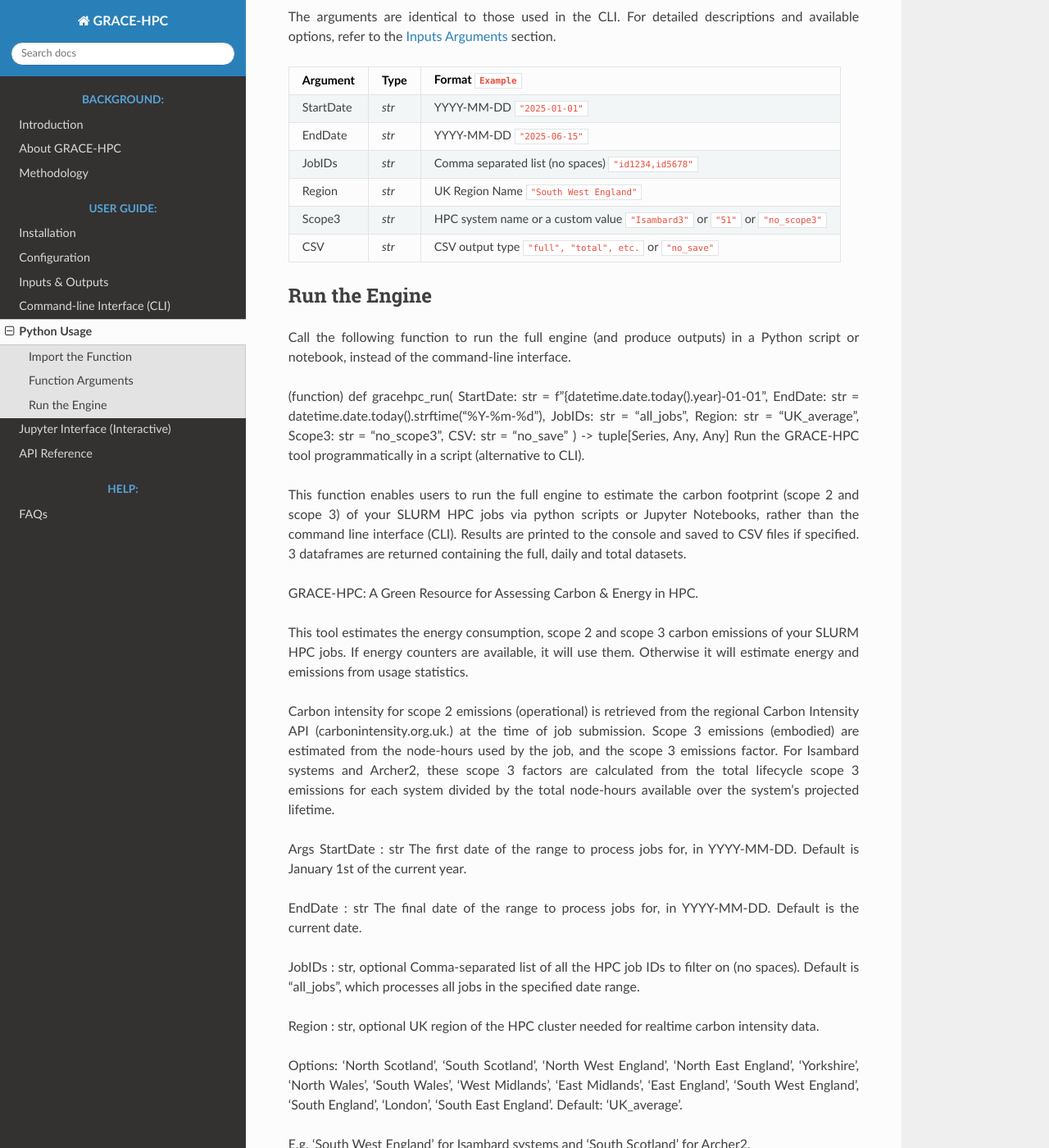
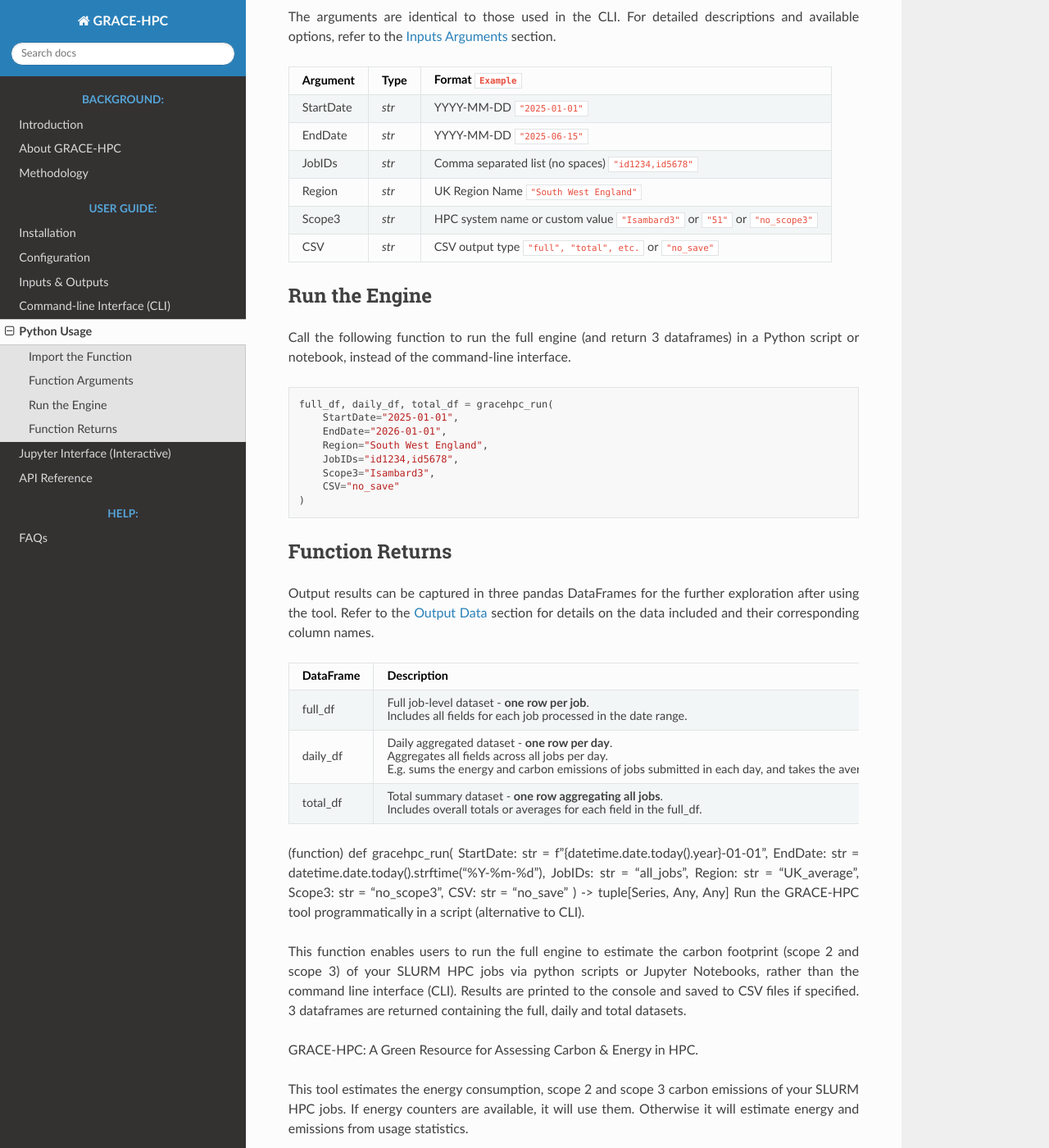
Before and after one commit to Elliot-Ayliffe/GRACE-HPC, a Sphinx documentation site: the page built from docs/function.md, in a window 1280 px wide and 1400 px high, scrolled down 498 px. Shown: the whole window at 82% size. Built offline with Sphinx 7.4.7 and the Read the Docs theme 3.1.0, drawn with Linux system fonts in a browser that asks for light colours.

Commit message:
Update function.md

````diff
--- a/docs/function.md
+++ b/docs/function.md
@@ -19,26 +19,31 @@
 | EndDate             | *str*| YYYY-MM-DD   `"2025-06-15"`                                             |
 | JobIDs              | *str*| Comma separated list (no spaces)   `"id1234,id5678"`                     |
 | Region              | *str*| UK Region Name   `"South West England"`                                  |
-| Scope3              | *str*| HPC system name or a custom value  `"Isambard3"` or `"51"` or `"no_scope3"`                      |
+| Scope3              | *str*| HPC system name or custom value  `"Isambard3"` or `"51"` or `"no_scope3"`                      |
 | CSV                 | *str*| CSV output type   `"full", "total", etc.` or `"no_save"`                               |
 
 
 ## Run the Engine
-Call the following function to run the full engine (and produce outputs) in a Python script or notebook, instead of the command-line interface.
+Call the following function to run the full engine (and return 3 dataframes) in a Python script or notebook, instead of the command-line interface.
 
+```python
+full_df, daily_df, total_df = gracehpc_run(
+    StartDate="2025-01-01",
+    EndDate="2026-01-01",
+    Region="South West England",
+    JobIDs="id1234,id5678",
+    Scope3="Isambard3",
+    CSV="no_save"
+)
+```
+## Function Returns
+Output results can be captured in three pandas DataFrames for the further exploration after using the tool. Refer to the [Output Data](inputs_outputs.md#output-data) section for details on the data included and their corresponding column names.
 
-
-
-
-
-
-
-
-
-
-
-
-
+| DataFrame           | Description                                            |
+|---------------------|--------------------------------------------------------|
+| full_df             | Full job-level dataset - **one row per job**. <br> Includes all fields for each job processed in the date range.   |
+| daily_df            |  Daily aggregated dataset - **one row per day**. <br> Aggregates all fields across all jobs per day. <br> E.g. sums the energy and carbon emissions of jobs submitted in each day, and takes the average carbon intensity value.   |
+| total_df            | Total summary dataset - **one row aggregating all jobs**. <br> Includes overall totals or averages for each field in the full_df.   |
 
 
 
````
